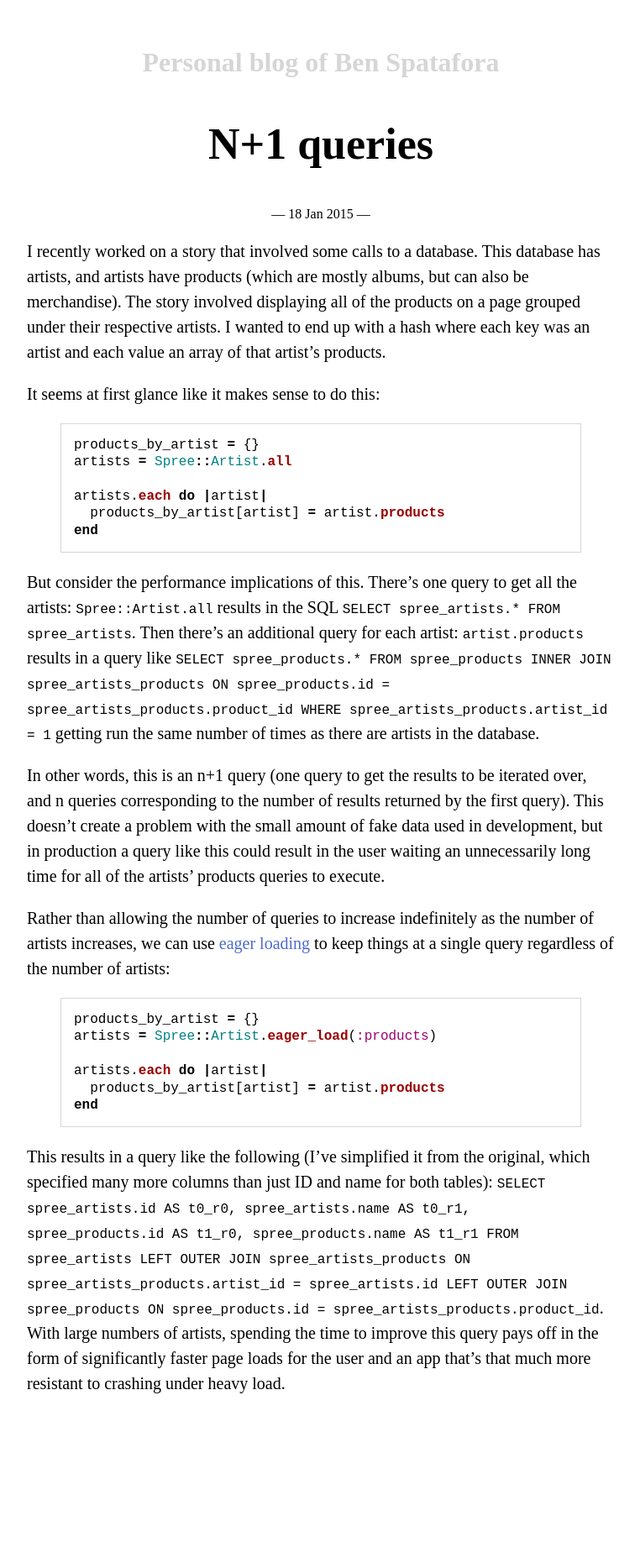
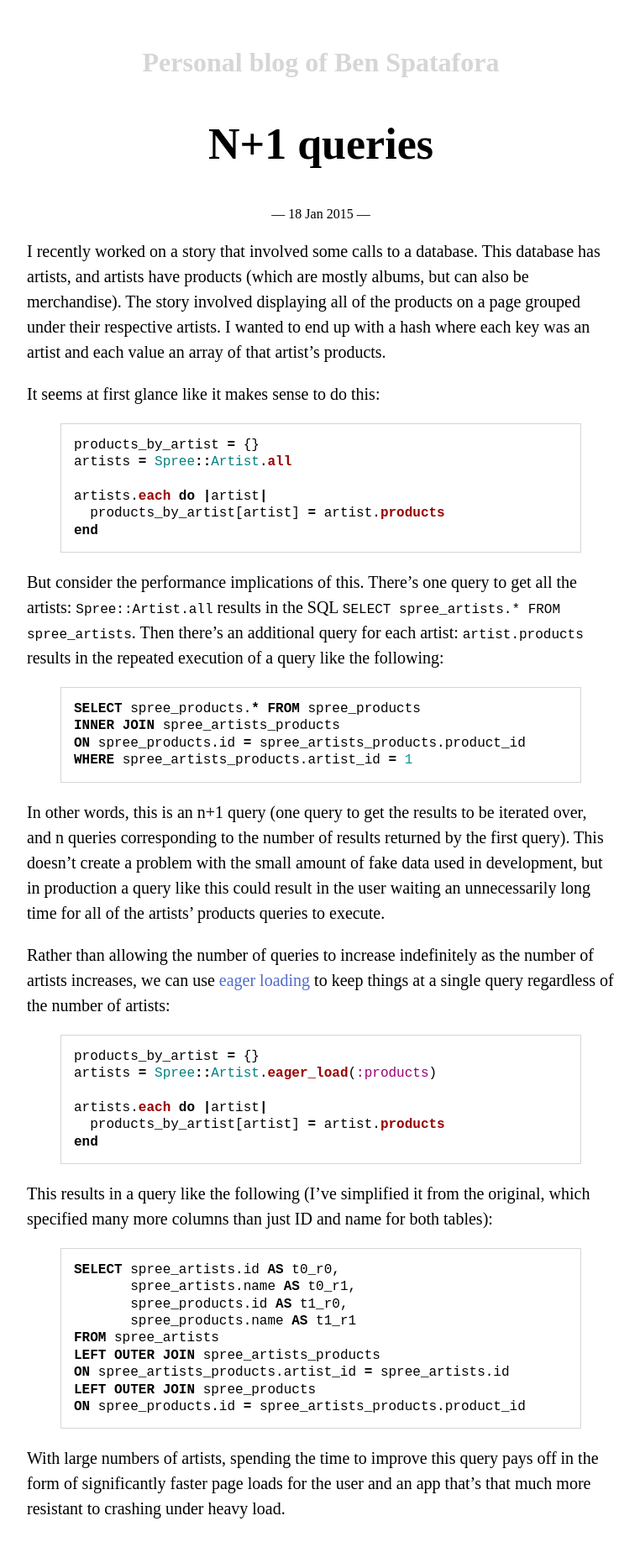
Before and after one commit to bspatafora/bspatafora.github.io, a Jekyll site: the page built from _posts/2015-01-18-n-plus-1-queries.markdown, in a window 1280 px wide. Shown: the whole page at 84% size, without its empty margins (258-1020 px from the left). Built offline with Jekyll 4.4.1, drawn with Linux system fonts in a browser that asks for light colours; some web fonts are replaced; before the commit the page ends 1712 px from its top, so only the background shows below that.

Commit message:
Break SQL out into code blocks

```diff
--- a/_posts/2015-01-18-n-plus-1-queries.markdown
+++ b/_posts/2015-01-18-n-plus-1-queries.markdown
@@ -17,7 +17,14 @@ artists.each do |artist|
 end
 {% endhighlight %}
 
-But consider the performance implications of this. There’s one query to get all the artists: `Spree::Artist.all` results in the SQL `SELECT spree_artists.* FROM spree_artists`. Then there’s an additional query for each artist: `artist.products` results in a query like `SELECT spree_products.* FROM spree_products INNER JOIN spree_artists_products ON spree_products.id = spree_artists_products.product_id WHERE spree_artists_products.artist_id = 1` getting run the same number of times as there are artists in the database.
+But consider the performance implications of this. There’s one query to get all the artists: `Spree::Artist.all` results in the SQL `SELECT spree_artists.* FROM spree_artists`. Then there’s an additional query for each artist: `artist.products` results in the repeated execution of a query like the following:
+
+{% highlight sql %}
+SELECT spree_products.* FROM spree_products
+INNER JOIN spree_artists_products
+ON spree_products.id = spree_artists_products.product_id
+WHERE spree_artists_products.artist_id = 1
+{% endhighlight %}
 
 In other words, this is an n+1 query (one query to get the results to be iterated over, and n queries corresponding to the number of results returned by the first query). This doesn’t create a problem with the small amount of fake data used in development, but in production a query like this could result in the user waiting an unnecessarily long time for all of the artists’ products queries to execute.
 
@@ -32,6 +39,20 @@ artists.each do |artist|
 end
 {% endhighlight %}
 
-This results in a query like the following (I’ve simplified it from the original, which specified many more columns than just ID and name for both tables): `SELECT spree_artists.id AS t0_r0, spree_artists.name AS t0_r1, spree_products.id AS t1_r0, spree_products.name AS t1_r1 FROM spree_artists LEFT OUTER JOIN spree_artists_products ON spree_artists_products.artist_id = spree_artists.id LEFT OUTER JOIN spree_products ON spree_products.id = spree_artists_products.product_id`. With large numbers of artists, spending the time to improve this query pays off in the form of significantly faster page loads for the user and an app that’s that much more resistant to crashing under heavy load.
+This results in a query like the following (I’ve simplified it from the original, which specified many more columns than just ID and name for both tables):
+
+{% highlight sql %}
+SELECT spree_artists.id AS t0_r0,
+       spree_artists.name AS t0_r1,
+       spree_products.id AS t1_r0,
+       spree_products.name AS t1_r1
+FROM spree_artists
+LEFT OUTER JOIN spree_artists_products
+ON spree_artists_products.artist_id = spree_artists.id
+LEFT OUTER JOIN spree_products
+ON spree_products.id = spree_artists_products.product_id
+{% endhighlight %}
+
+With large numbers of artists, spending the time to improve this query pays off in the form of significantly faster page loads for the user and an app that’s that much more resistant to crashing under heavy load.
 
 [eager loading]: http://api.rubyonrails.org/classes/ActiveRecord/QueryMethods.html#method-i-eager_load
```
